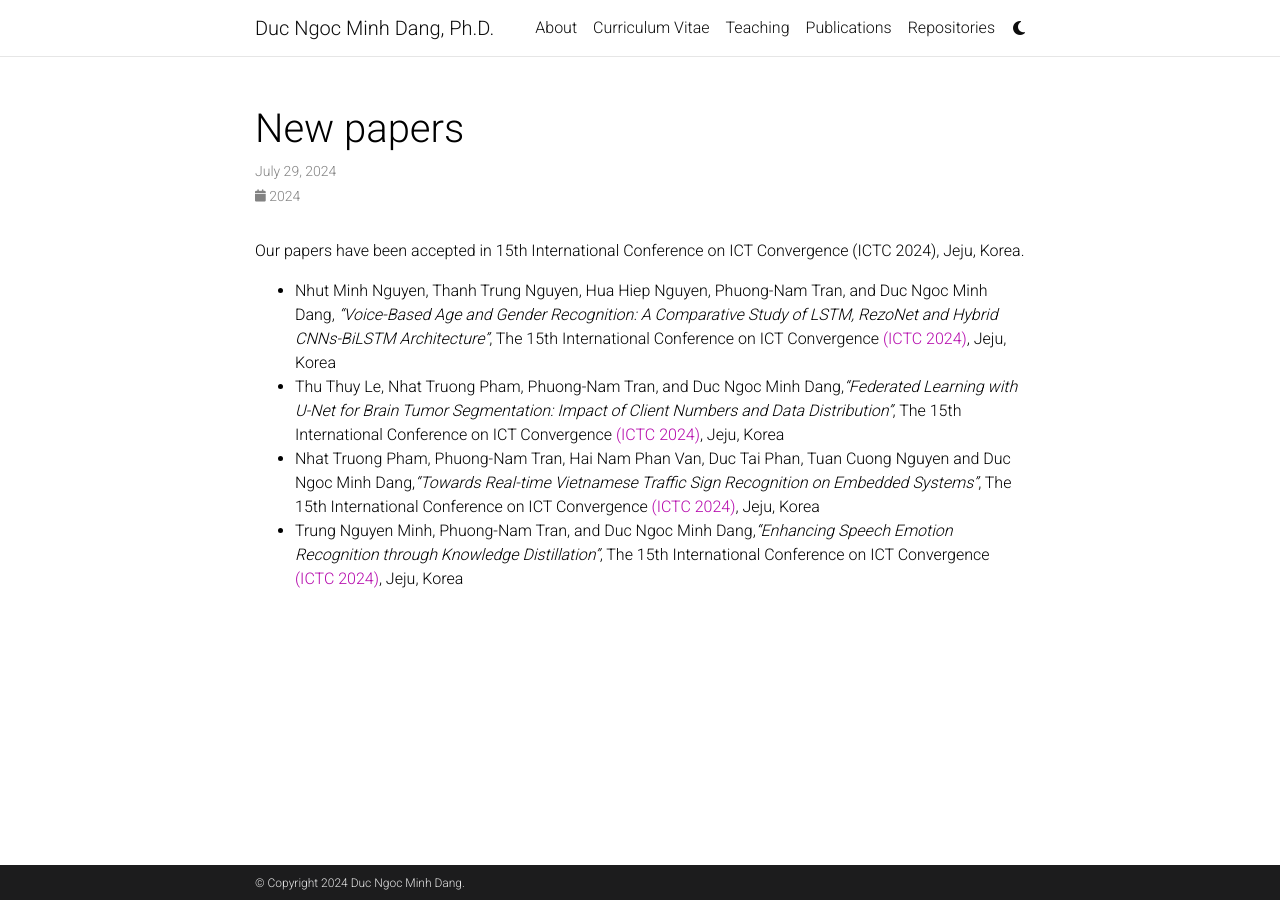
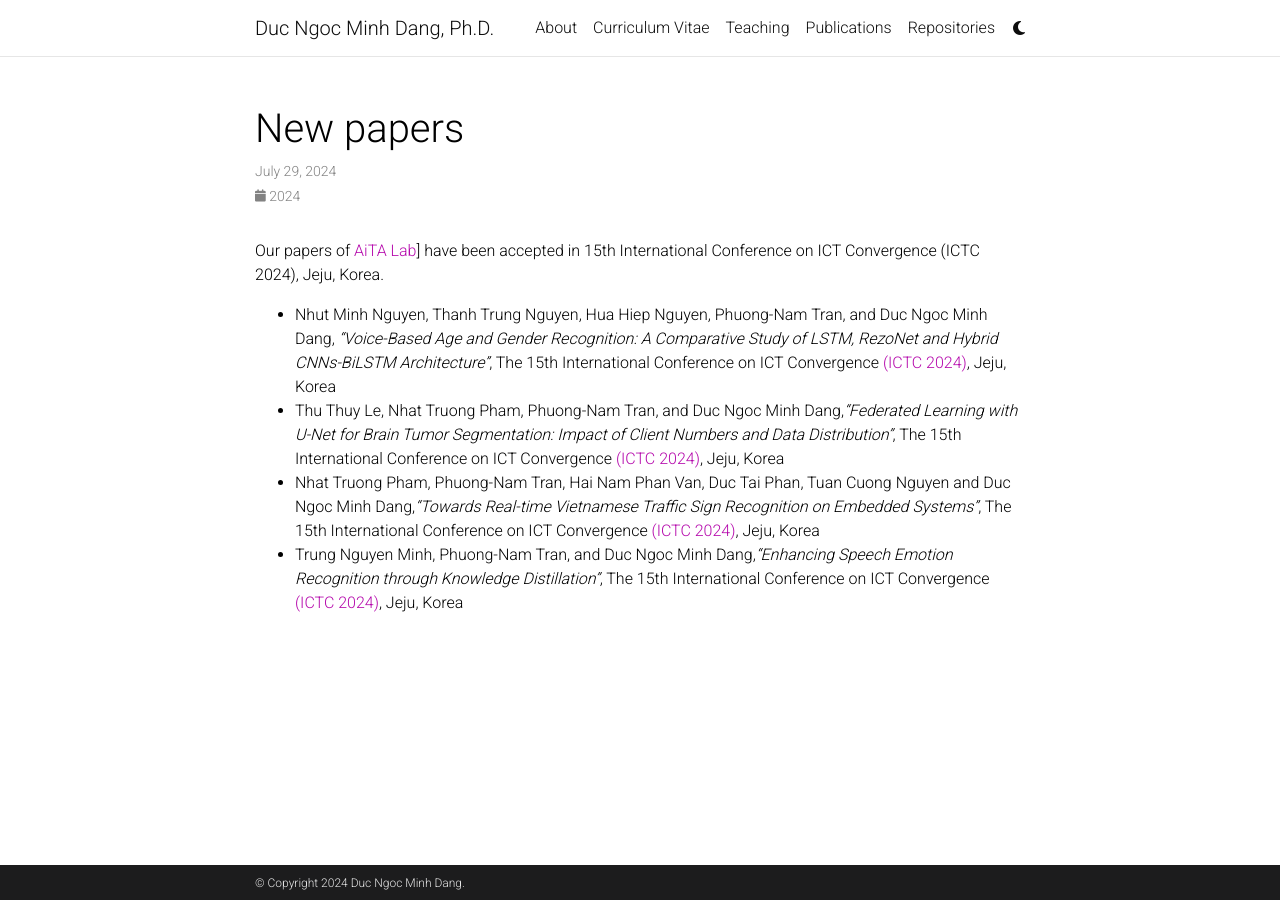
Before and after one commit to dnmduc/dnmduc.github.io, a Jekyll site: the page built from _news/announcement_1.md, in a window 1280 px wide. Built offline with Jekyll 4.4.1, drawn with Linux system fonts in a browser that asks for light colours; full-size pictures stand in for the smaller copies a plugin makes; comment, search, counter and statistics services are not loaded; a style sheet for code colours, icons or effects is not loaded.

```diff
--- a/_news/announcement_1.md
+++ b/_news/announcement_1.md
@@ -6,7 +6,7 @@ inline: true
 related_posts: false
 ---
 
-Our papers have been accepted in 15th International Conference on ICT Convergence (ICTC 2024), Jeju, Korea.
+Our papers of [AiTA Lab](https://aita-lab.github.io/)] have been accepted in 15th International Conference on ICT Convergence (ICTC 2024), Jeju, Korea.
 - Nhut Minh Nguyen, Thanh Trung Nguyen, Hua Hiep Nguyen, Phuong-Nam Tran, and Duc Ngoc Minh Dang, *"Voice-Based Age and Gender Recognition: A Comparative Study of LSTM, RezoNet and Hybrid CNNs-BiLSTM Architecture"*, The 15th International Conference on ICT Convergence [(ICTC 2024)](https://ictc.org/), Jeju, Korea
 - Thu Thuy Le, Nhat Truong Pham, Phuong-Nam Tran, and Duc Ngoc Minh Dang,*"Federated Learning with U-Net for Brain Tumor Segmentation: Impact of Client Numbers and Data Distribution"*, The 15th International Conference on ICT Convergence [(ICTC 2024)](https://ictc.org/), Jeju, Korea
 - Nhat Truong Pham, Phuong-Nam Tran, Hai Nam Phan Van, Duc Tai Phan, Tuan Cuong Nguyen and Duc Ngoc Minh Dang,*"Towards Real-time Vietnamese Traffic Sign Recognition on Embedded Systems"*, The 15th International Conference on ICT Convergence [(ICTC 2024)](https://ictc.org/), Jeju, Korea
```
Also changed, not shown: _pages/about.md (+4 -4 lines).
